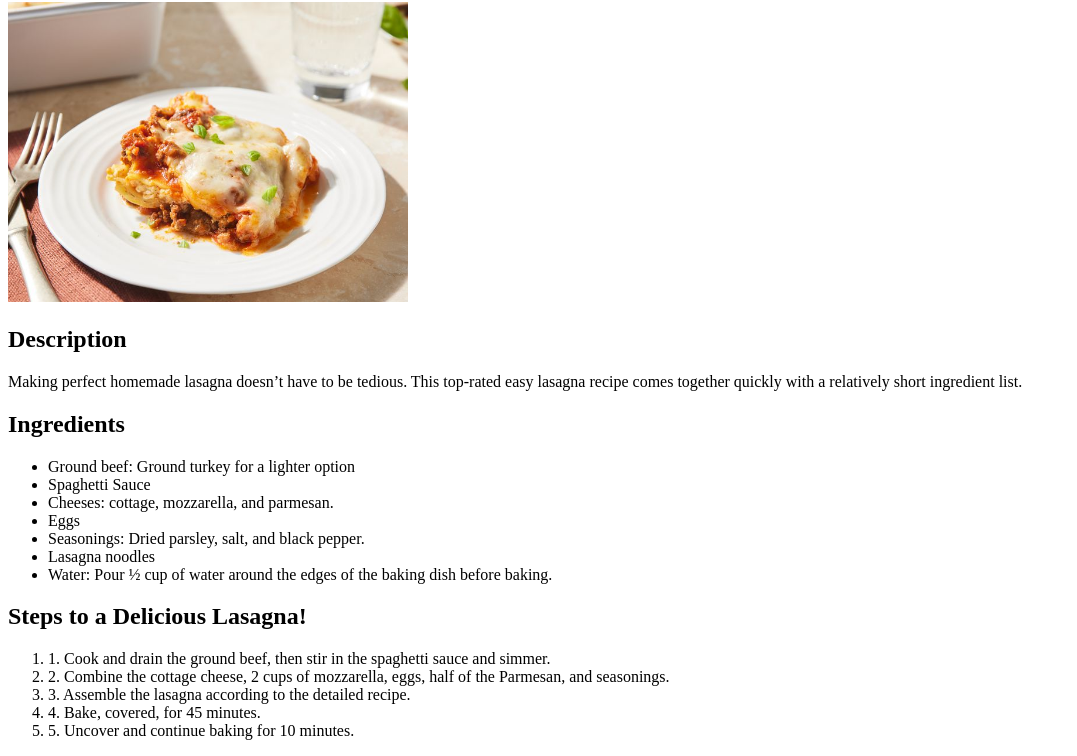
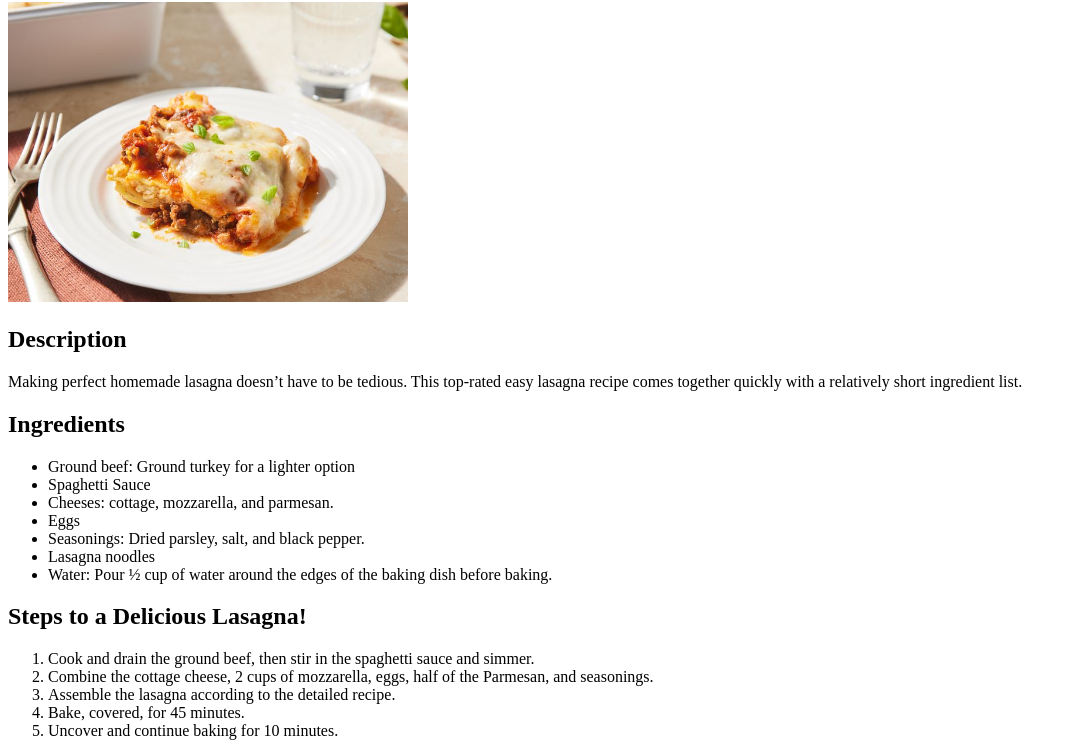
Before and after one commit to Kataparte/odin-recipes, a plain HTML site: page recipes/lasagna.html in a window 1280 px wide. Shown: the part 104-860 px from the top of the page, without its empty margins (0-1077 px from the left). Drawn offline with Linux system fonts and the light colour scheme.

Commit message:
fix: remove duplicate numbering from steps list

```diff
--- a/recipes/lasagna.html
+++ b/recipes/lasagna.html
@@ -26,11 +26,11 @@
 
     <h2>Steps to a Delicious Lasagna!</h2>
     <ol>
-        <li>1. Cook and drain the ground beef, then stir in the spaghetti sauce and simmer.</li>
-        <li>2. Combine the cottage cheese, 2 cups of mozzarella, eggs, half of the Parmesan, and seasonings.</li>
-        <li>3. Assemble the lasagna according to the detailed recipe.</li>
-        <li>4. Bake, covered, for 45 minutes.</li>
-        <li>5. Uncover and continue baking for 10 minutes.</li>
+        <li>Cook and drain the ground beef, then stir in the spaghetti sauce and simmer.</li>
+        <li>Combine the cottage cheese, 2 cups of mozzarella, eggs, half of the Parmesan, and seasonings.</li>
+        <li>Assemble the lasagna according to the detailed recipe.</li>
+        <li>Bake, covered, for 45 minutes.</li>
+        <li>Uncover and continue baking for 10 minutes.</li>
     </ol>
 
 </body>
```
